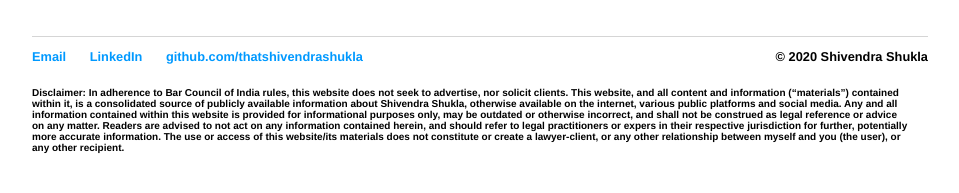
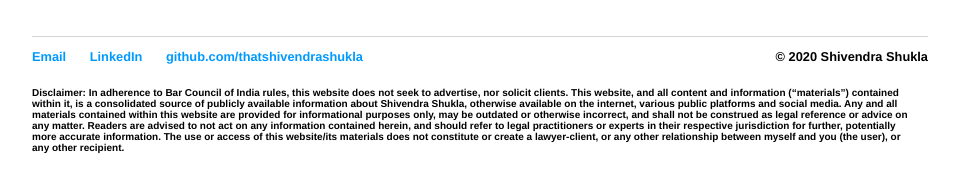
Before and after one commit to thatshivendrashukla/thatshivendrashukla.github.io, a Jekyll site: the page built from index.html, in a window 1280 px wide. Shown: the part 596-789 px from the top of the page, without its empty margins (160-1119 px from the left). Built offline with Jekyll 4.4.1, drawn with Linux system fonts in a browser that asks for light colours.

Commit message:
Update footer.html

```diff
--- a/_includes/footer.html
+++ b/_includes/footer.html
@@ -6,6 +6,6 @@
 		<span class="copyright">&copy; 2020 Shivendra Shukla</span>
 	</ul>
 	<ul>
-	<li><p small style="font-size: 10px;"><span style="font-weight:bold">Disclaimer:</span> In adherence to Bar Council of India rules, this website does not seek to advertise, nor solicit clients. This website, and all content and information (<q>materials</q>) contained within it, is a consolidated source of publicly available information about Shivendra Shukla, otherwise available on the internet, various public platforms and social media. Any and all information contained within this website is provided for informational purposes only, may be outdated or otherwise incorrect, and shall not be construed as legal reference or advice on any matter. Readers are advised to not act on any information contained herein, and should refer to legal practitioners or expers in their respective jurisdiction for further, potentially more accurate information. The use or access of this website/its materials does not constitute or create a lawyer-client, or any other relationship between myself and you (the user), or any other recipient.</p></li>
+	<li><p small style="font-size: 10px;"><span style="font-weight:bold">Disclaimer:</span> In adherence to Bar Council of India rules, this website does not seek to advertise, nor solicit clients. This website, and all content and information (<q>materials</q>) contained within it, is a consolidated source of publicly available information about Shivendra Shukla, otherwise available on the internet, various public platforms and social media. Any and all materials contained within this website are provided for informational purposes only, may be outdated or otherwise incorrect, and shall not be construed as legal reference or advice on any matter. Readers are advised to not act on any information contained herein, and should refer to legal practitioners or experts in their respective jurisdiction for further, potentially more accurate information. The use or access of this website/its materials does not constitute or create a lawyer-client, or any other relationship between myself and you (the user), or any other recipient.</p></li>
 	</ul>
 </footer>
```
